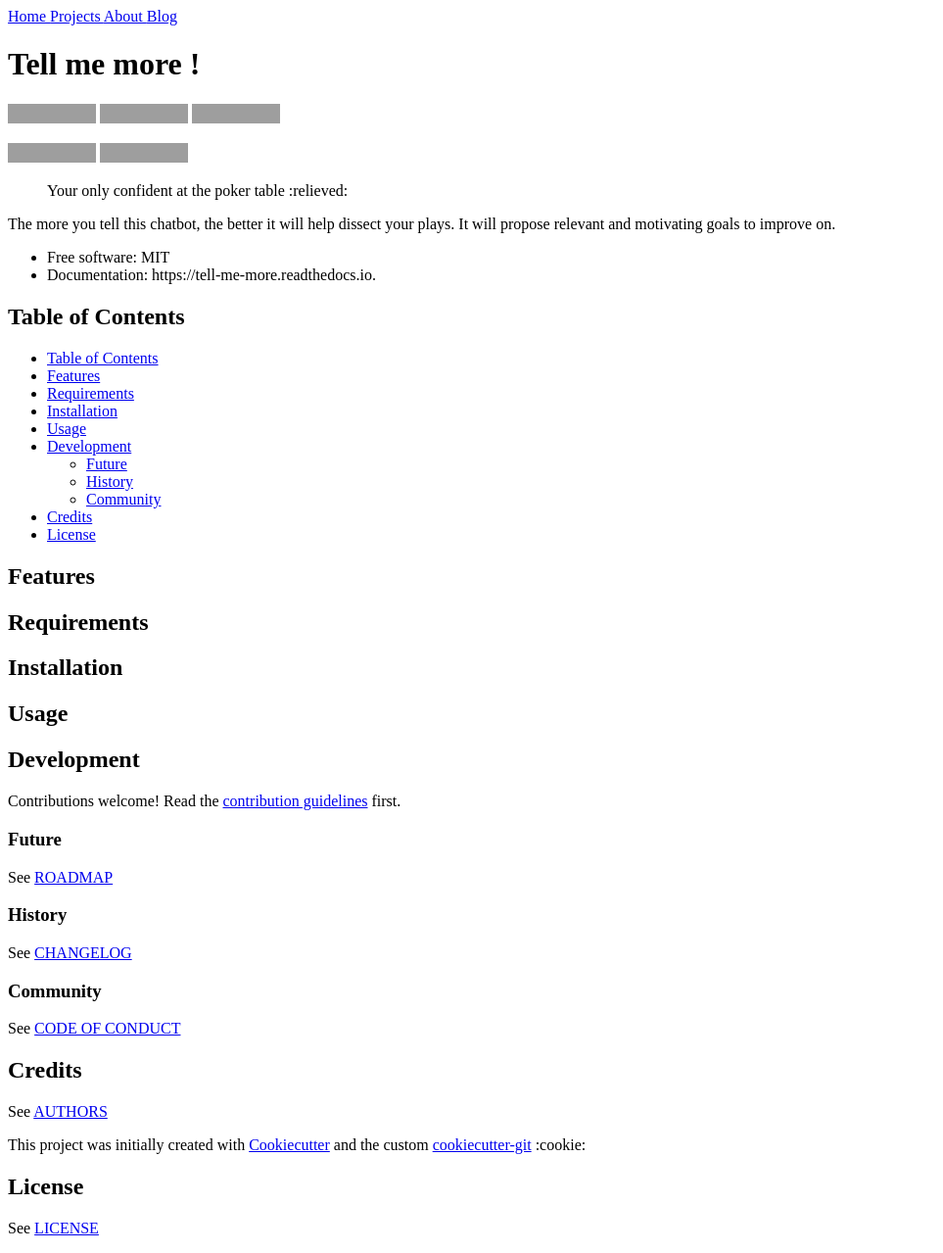
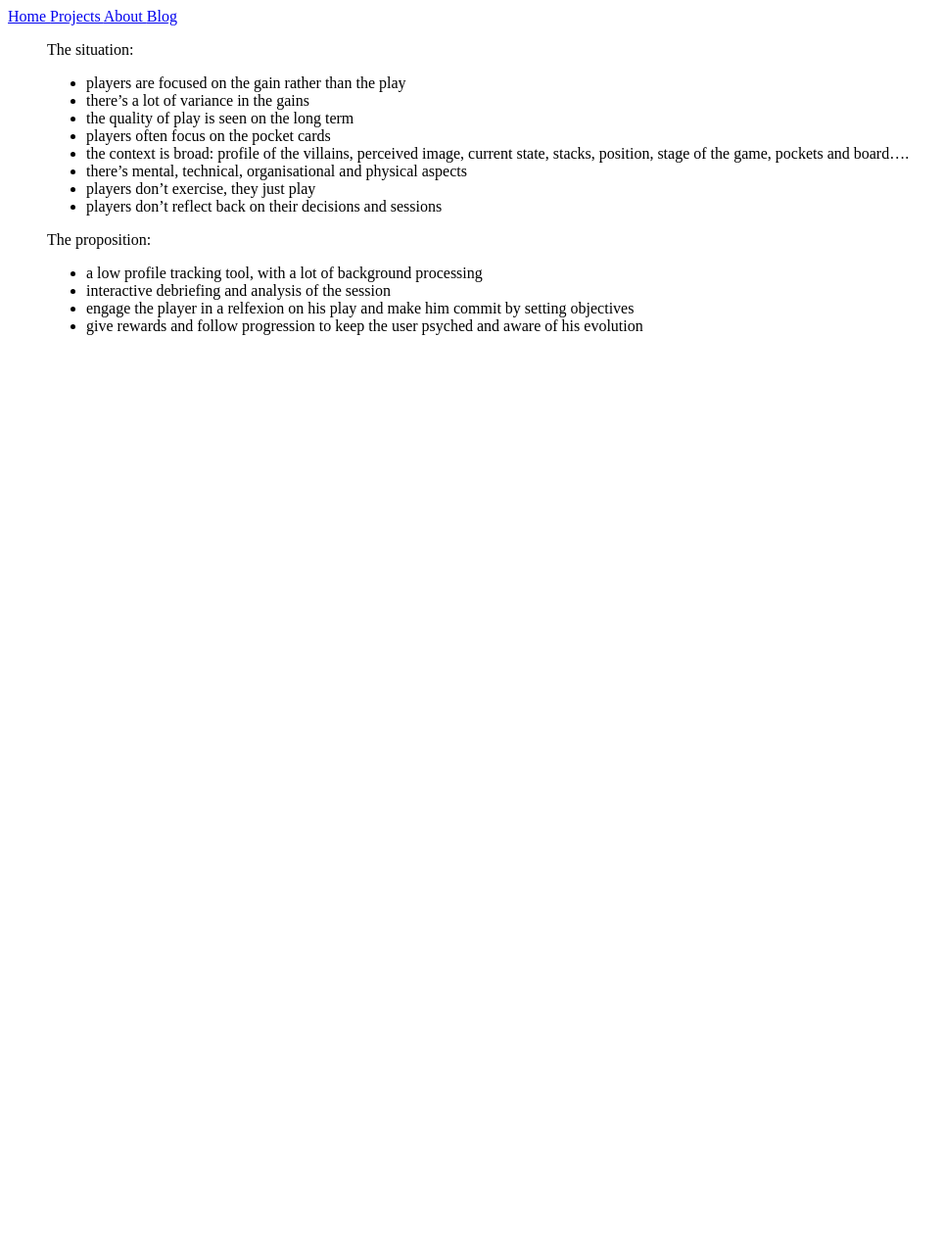
Before and after one commit to apehex/apehex.github.io, a Jekyll site: the page built from _projects/tell_me_more.md, in a window 1280 px wide. Shown: the whole page at 98% size, without its empty margins (0-963 px from the left). Built offline with Jekyll 4.4.1, drawn with Linux system fonts in a browser that asks for light colours; after the commit the page ends 900 px from its top, so only the background shows below that; grey boxes are pictures that could not be loaded.

Commit message:
Add an overview of each project

```diff
--- a/_projects/tell_me_more.md
+++ b/_projects/tell_me_more.md
@@ -2,94 +2,20 @@
 name: Tell Me More
 status: Planning
 summary: Your only confident at the poker table
+readme: https://github.com/moodule/tell-me-more
 ---
-# Tell me more !
+> The situation:
+> - players are focused on the gain rather than the play
+> - there's a lot of variance in the gains
+> - the quality of play is seen on the long term
+> - players often focus on the pocket cards
+> - the context is broad: profile of the villains, perceived image, current state, stacks, position, stage of the game, pockets and board....
+> - there's mental, technical, organisational and physical aspects
+> - players don't exercise, they just play
+> - players don't reflect back on their decisions and sessions
 
-[![Tagged Release][release-shield]](CHANGELOG.md)
-[![Development Status][planning-status-shield]](ROADMAP.md)
-[![Build Coverage][coverage-shield]][coverage-link]
-
-[![Build Status][travis-shield]][travis-link]
-[![Build Status][appveyor-shield]][appveyor-link]
-
-> Your only confident at the poker table :relieved:
-
-The more you tell this chatbot, the better it will help dissect your plays. It will propose relevant and motivating goals to improve on.
-
-
-* Free software: MIT
-* Documentation: https://tell-me-more.readthedocs.io.
-
-
-## Table of Contents
-
-- [Table of Contents](#table-of-contents)
-- [Features](#features)
-- [Requirements](#requirements)
-- [Installation](#installation)
-- [Usage](#usage)
-- [Development](#development)
-  - [Future](#future)
-  - [History](#history)
-  - [Community](#community)
-- [Credits](#credits)
-- [License](#license)
-
-## Features
-
-## Requirements
-
-## Installation
-
-## Usage
-
-## Development
-
-Contributions welcome! Read the [contribution guidelines](CONTRIBUTING.md) first.
-
-### Future
-
-See [ROADMAP](ROADMAP.md)
-
-### History
-
-See [CHANGELOG](CHANGELOG.md)
-
-### Community
-
-See [CODE OF CONDUCT](CODE_OF_CONDUCT.md)
-
-## Credits
-
-See [AUTHORS](AUTHORS.md)
-
-This project was initially created with [Cookiecutter][cookiecutter] and the custom [cookiecutter-git][cookiecutter-git] :cookie:
-
-## License
-
-See [LICENSE](LICENSE)
-
-[cookiecutter]: https://github.com/audreyr/cookiecutter
-[cookiecutter-git]: https://github.com/moodule/cookiecutter-git
-
-[appveyor-shield]: https://ci.appveyor.com/api/projects/status/github/moodule/tell-me-more?branch=master&svg=true
-[appveyor-link]: https://ci.appveyor.com/project/moodule/tell-me-more/branch/master
-[coverage-shield]: https://img.shields.io/badge/coverage-0%25-lightgrey.svg?longCache=true
-[coverage-link]: https://codecov.io
-[docs-shield]: https://readthedocs.org/projects/moodule/badge/?version=latest
-[docs-link]: https://tell-me-more.readthedocs.io/en/latest/?badge=latest
-[pypi-shield]: https://img.shields.io/pypi/v/tell-me-more.svg
-[pypi-link]: https://pypi.python.org/pypi/tell-me-more
-[pyup-shield]: https://pyup.io/repos/github/moodule/tell-me-more/shield.svg
-[pyup-link]: https://pyup.io/repos/github/moodule/tell-me-more/
-[release-shield]: https://img.shields.io/badge/release-v0-blue.svg?longCache=true
-[travis-shield]: https://img.shields.io/travis/moodule/tell-me-more.svg
-[travis-link]: https://travis-ci.org/moodule/tell-me-more
-
-[planning-status-shield]: https://img.shields.io/badge/status-planning-lightgrey.svg?longCache=true
-[pre-alpha-status-shield]: https://img.shields.io/badge/status-pre--alpha-red.svg?longCache=true
-[alpha-status-shield]: https://img.shields.io/badge/status-alpha-yellow.svg?longCache=true
-[beta-status-shield]: https://img.shields.io/badge/status-beta-brightgreen.svg?longCache=true
-[stable-status-shield]: https://img.shields.io/badge/status-stable-blue.svg?longCache=true
-[mature-status-shield]: https://img.shields.io/badge/status-mature-8A2BE2.svg?longCache=true
-[inactive-status-shield]: https://img.shields.io/badge/status-inactive-lightgrey.svg?longCache=true
+> The proposition:
+> - a low profile tracking tool, with a lot of background processing
+> - interactive debriefing and analysis of the session
+> - engage the player in a relfexion on his play and make him commit by setting objectives
+> - give rewards and follow progression to keep the user psyched and aware of his evolution
```
Also changed, not shown: _projects/climbing_beta.md (+13 -89 lines), _projects/industrious_moodule.md (added, +19 -0 lines).
